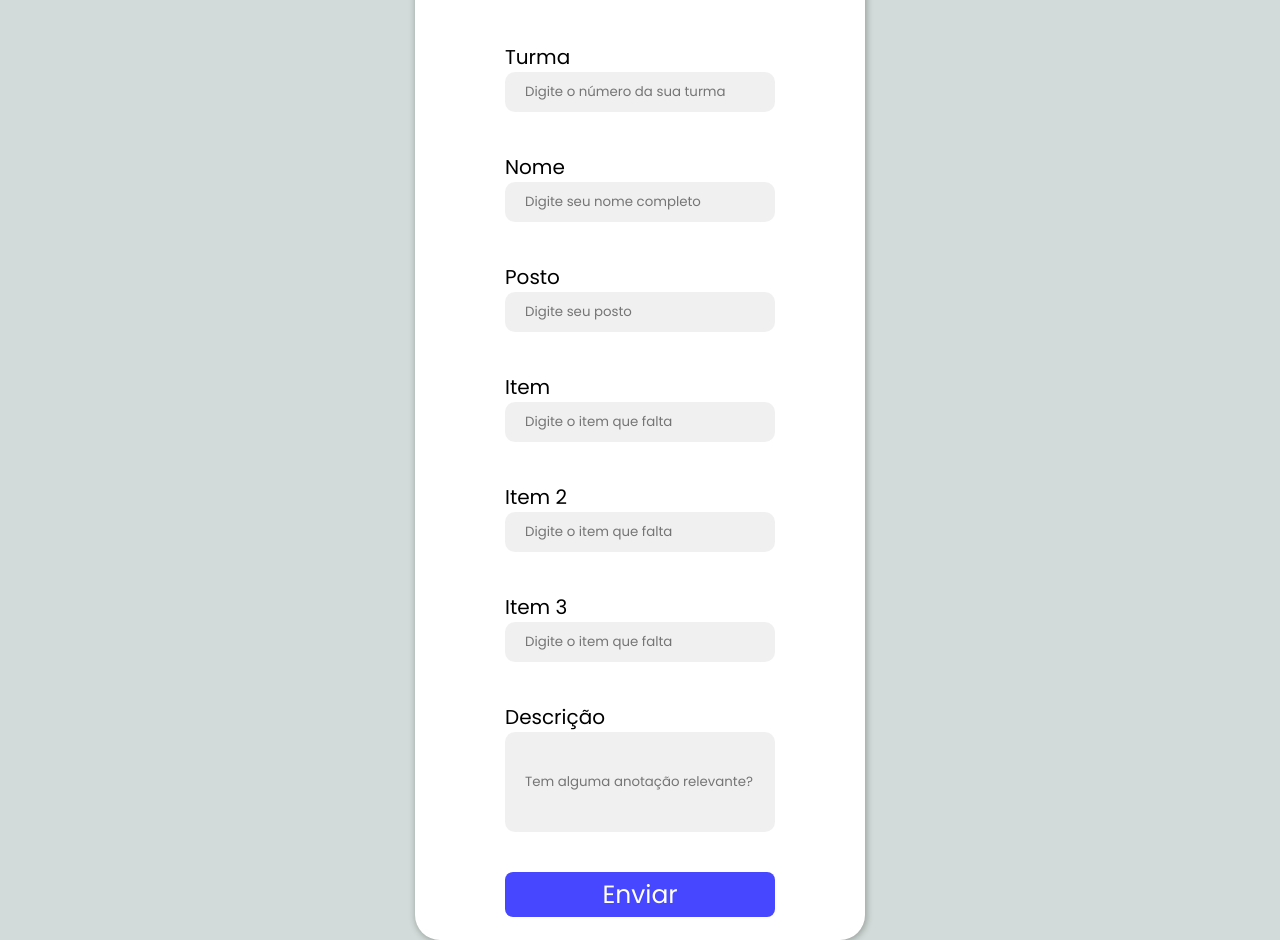
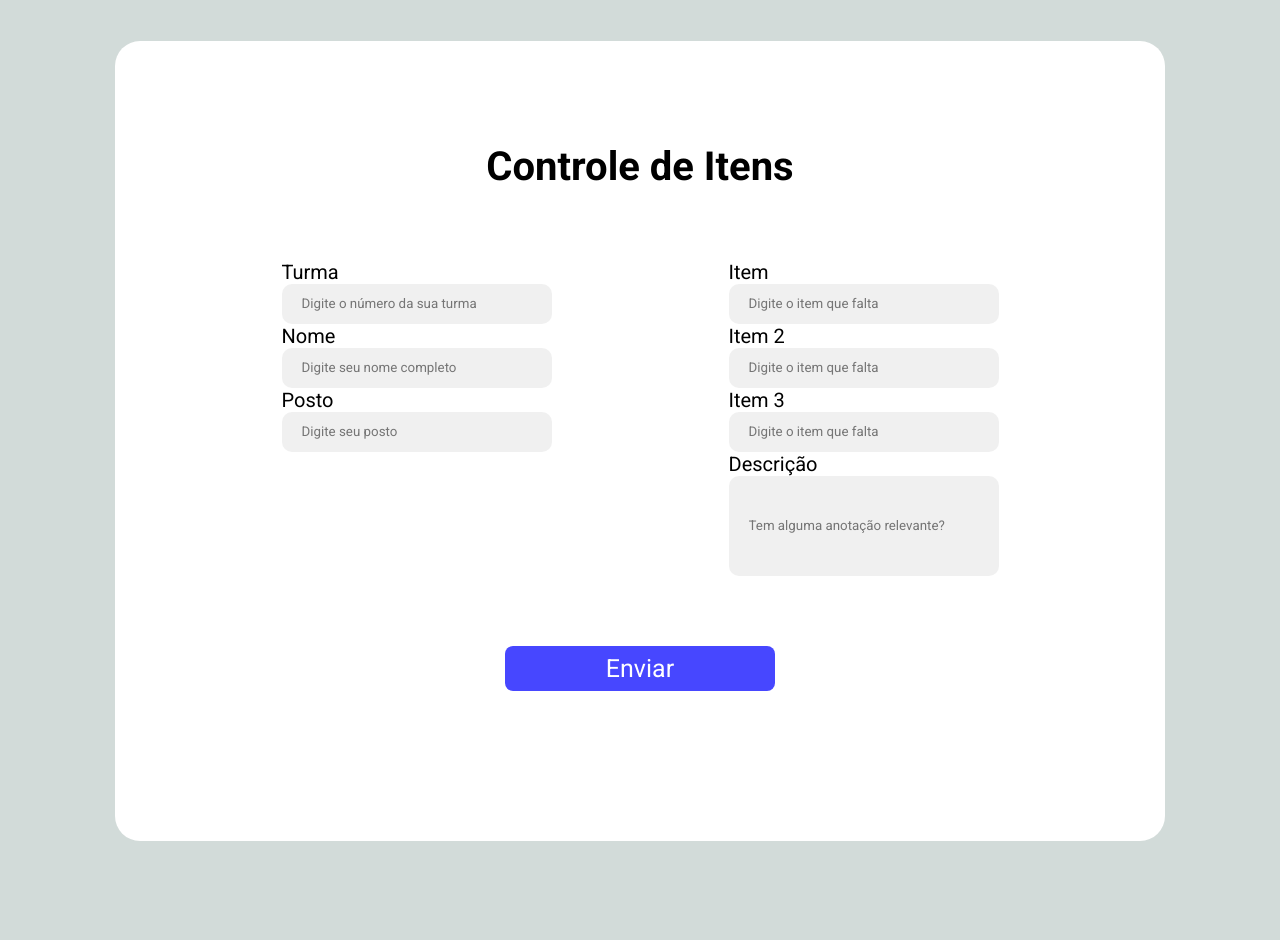
Before and after one commit to AllisonALDS/Controle, a website: page index.html in a window 1280 px wide. After the commit the page ends 841 px from the top, so only its background shows below. Drawn offline with Linux system fonts and the light colour scheme.

Commit message:
Alterando Front

```diff
--- a/index.html
+++ b/index.html
@@ -11,6 +11,8 @@
     <main>
         <form>
               <legend>Controle de Itens</legend>
+              <div class="segurar">
+                <div class="identificacao">
                   <p>
                     <label for="size_1">Turma</label>
                     <input type="text" id="turma" value="" placeholder="Digite o número da sua turma" />
@@ -23,6 +25,8 @@
                     <label for="size_3">Posto</label>
                     <input type="text" id="size_3" value="" placeholder="Digite seu posto" />
                   </p>
+                </div>
+                <div class="">
                 <p>
                   <label for="size_3">Item</label>
                   <input type="text" id="item1" value="" placeholder="Digite o item que falta" />
@@ -39,6 +43,8 @@
                   <label for="size_3">Descrição</label>
                   <input type="text" id="descricao" value="" placeholder="Tem alguma anotação relevante?"/>
                 </p>
+                </div>
+              </div>
               <button id="btn_submit">Enviar</button>
           </form>
     </main>
--- a/src/styles.css
+++ b/src/styles.css
@@ -3,7 +3,7 @@
 * {
     margin: 0;
     box-sizing: border-box;
-    font-family: 'Poppins';
+    font-family: "Roboto";
 }
 body {
     background-color: #d2dbd9;
@@ -20,16 +20,26 @@ main {
 }
 
 form {
-    width: 450px;
-    height: auto;
+    width: 1050px;
+    height: 800px;
     border-radius: 25px;
+    padding: 40px;
     background-color: white;
     display: flex;
     flex-direction: column;
     justify-content: center;
     align-items: center;
-    box-shadow: 1px 1px 6px 1px rgba(0, 0, 0, 0.253);
-    gap: 40px;
+    gap: 70px;
+
+    .segurar{
+        display: flex;
+        width: 100%;
+        justify-content: space-around;
+
+        .identificacao{
+            width: 20%;
+        }
+    }
 
     legend {
         font-size: 40px;
```
Lines whose indentation alone changed are shown as unchanged.
